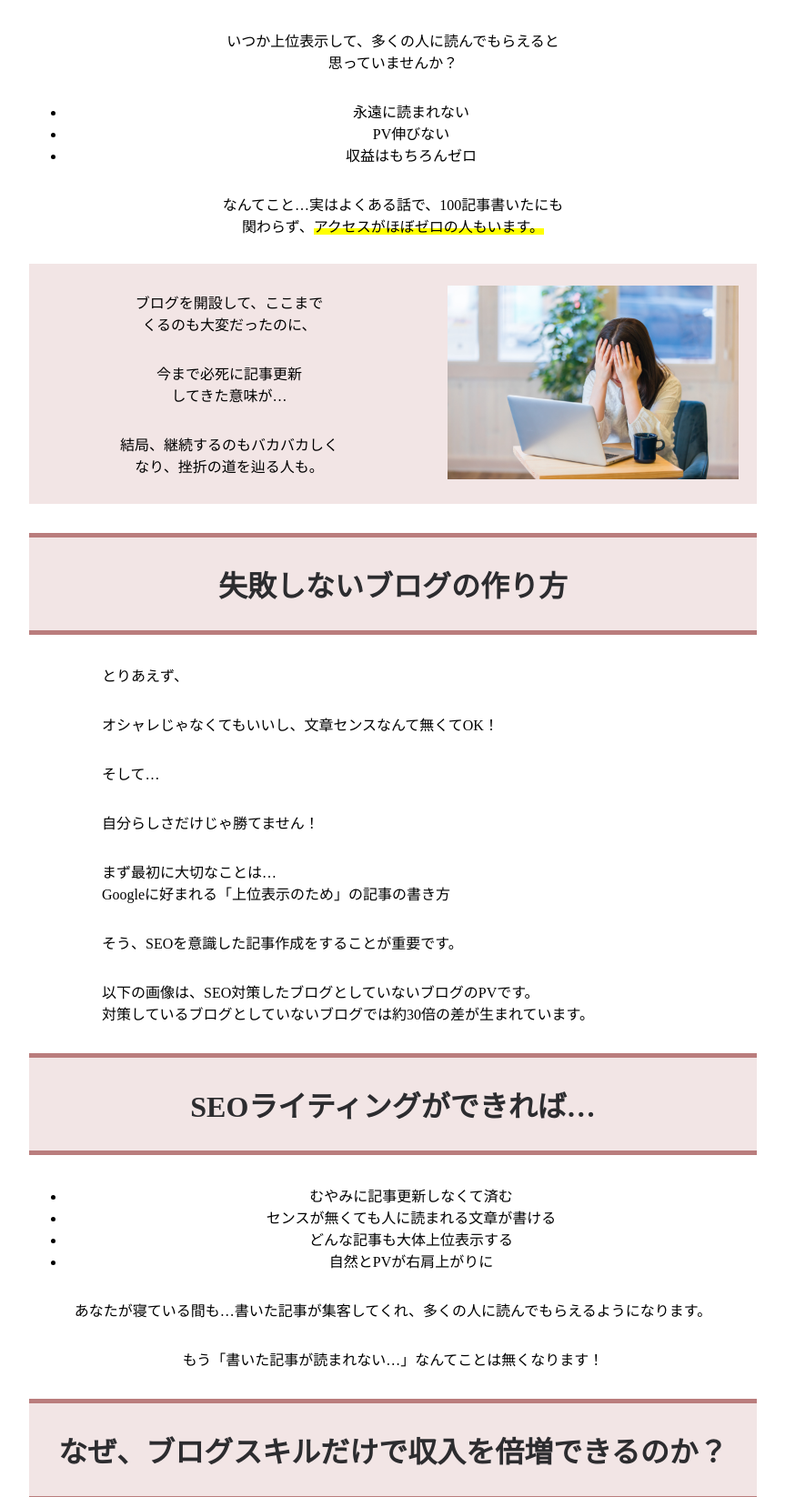
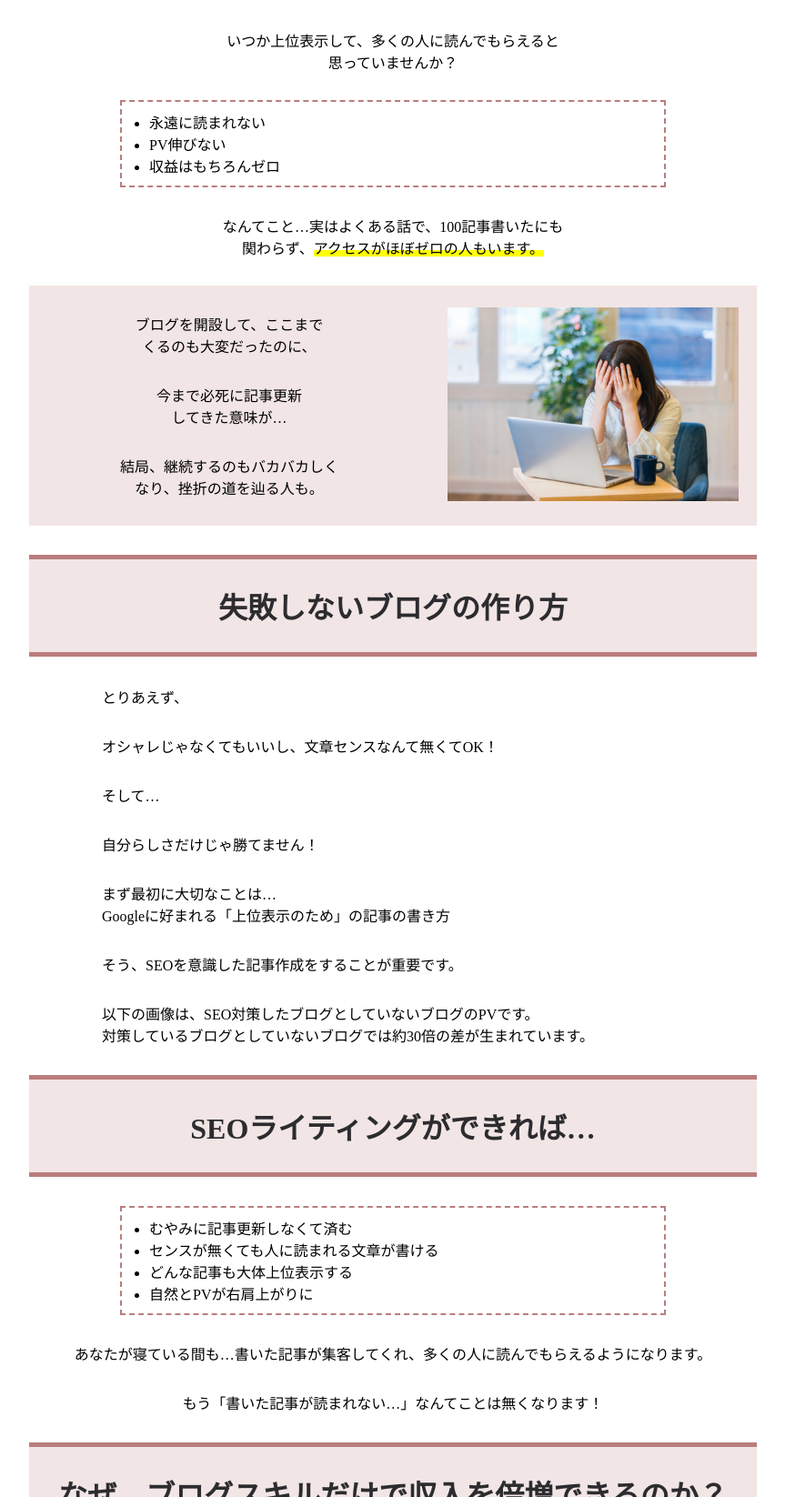
Before and after one commit to Katsuki-n/ank, a plain HTML site: page index.html in a window 1280 px wide. Shown: the part 2308-3954 px from the top of the page at 91% size, without its empty margins (208-1071 px from the left). Drawn offline with Linux system fonts and the light colour scheme.

Commit message:
Add files via upload

```diff
--- a/index.html
+++ b/index.html
@@ -33,11 +33,13 @@
       </div>
       <img src="img/nayami2.png">
       <p class="txt-margin">いつか上位表示して、多くの人に読んでもらえると<br>思っていませんか？</p>
+      <div class="list1">
       <ul>
         <li>永遠に読まれない</li>
         <li>PV伸びない</li>
         <li>収益はもちろんゼロ</li>
       </ul>
+      </div>
       <p>なんてこと…実はよくある話で、100記事書いたにも<br>関わらず、<mark>アクセスがほぼゼロの人もいます。</mark></p>
 
       <div class="top-2">
@@ -68,12 +70,14 @@
       <div class="box0">
         <h1>SEOライティングができれば…</h1>
       </div>
+      <div class="list1">
       <ul>
         <li>むやみに記事更新しなくて済む</li>
         <li>センスが無くても人に読まれる文章が書ける</li>
         <li>どんな記事も大体上位表示する</li>
         <li>自然とPVが右肩上がりに</li>
       </ul>
+      </div>
       <p>あなたが寝ている間も…書いた記事が集客してくれ、多くの人に読んでもらえるようになります。</p>
       <p>もう「書いた記事が読まれない…」なんてことは無くなります！</p>
       <div class="box0">
```
